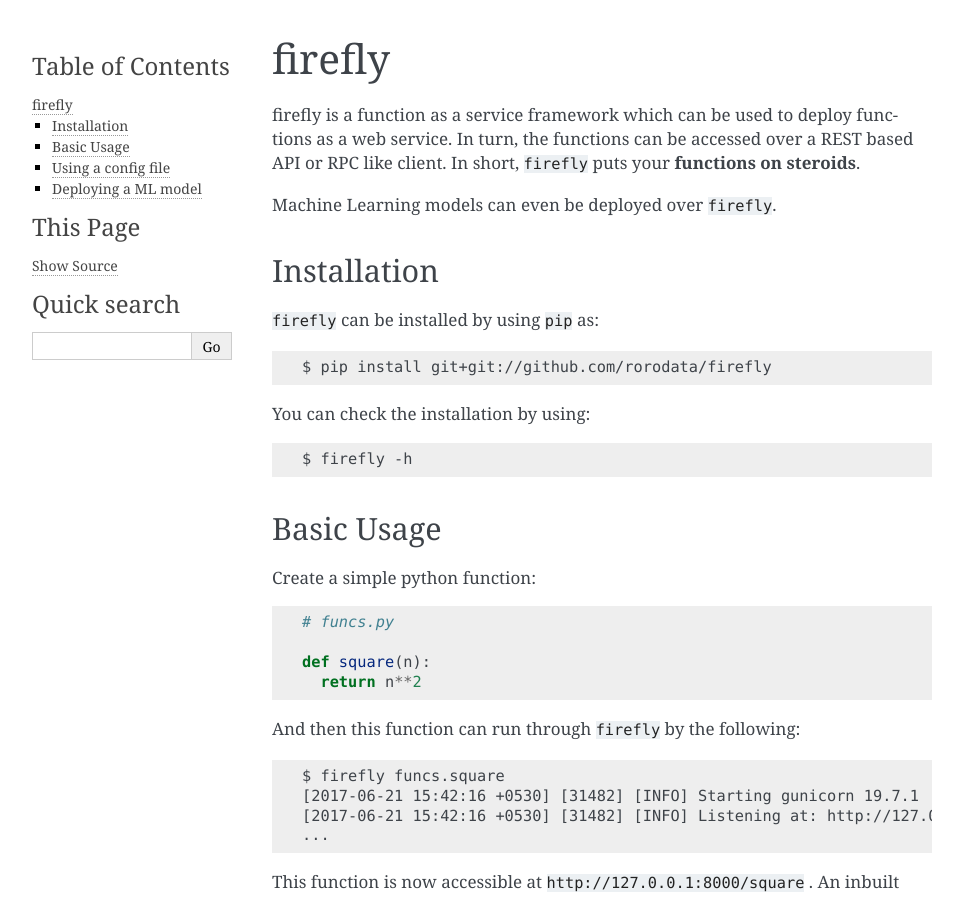
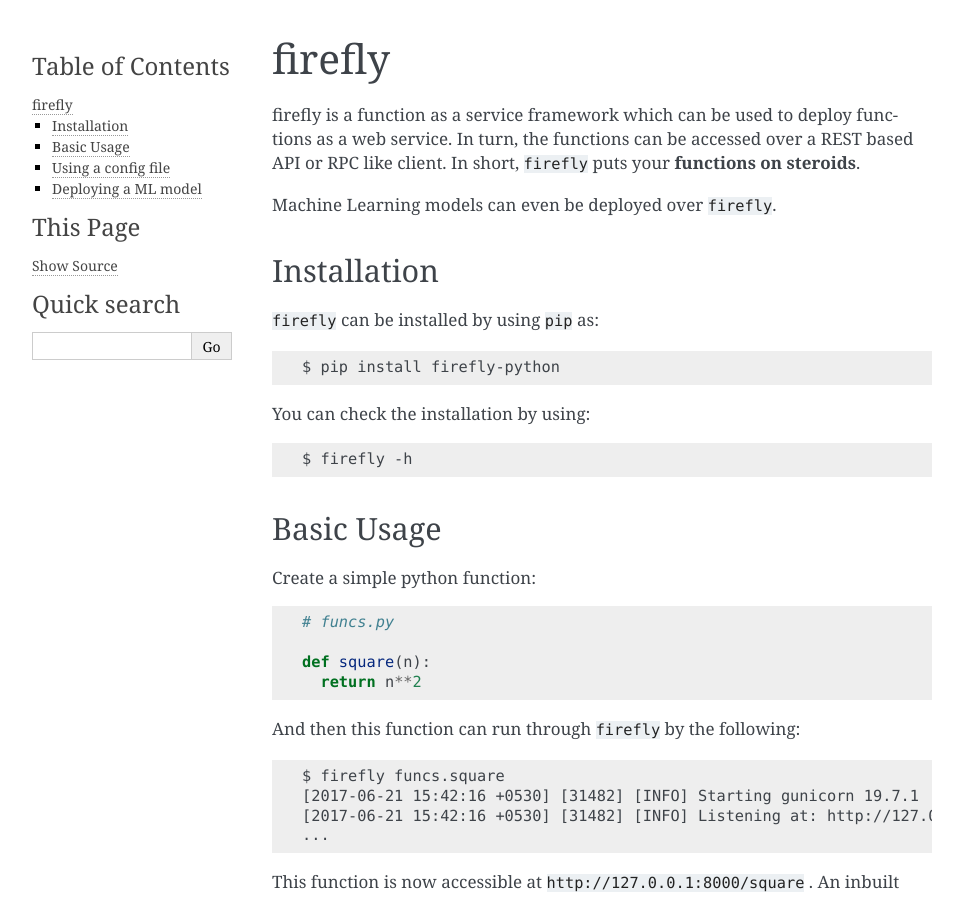
Before and after one commit to rorodata/firefly, a Sphinx documentation site: the page built from docs/index.rst, in a window 1280 px wide and 900 px high. Shown: the whole window, without its empty margins (148-1111 px from the left). Built offline with Sphinx 7.4.7, drawn with Linux system fonts in a browser that asks for light colours.

Commit message:
Updates documentation with PyPI install link

```diff
--- a/docs/index.rst
+++ b/docs/index.rst
@@ -19,7 +19,7 @@
 ``firefly`` can be installed by using ``pip`` as:
 ::
 
-  $ pip install git+git://github.com/rorodata/firefly
+  $ pip install firefly-python
 
 You can check the installation by using:
 ::
```
